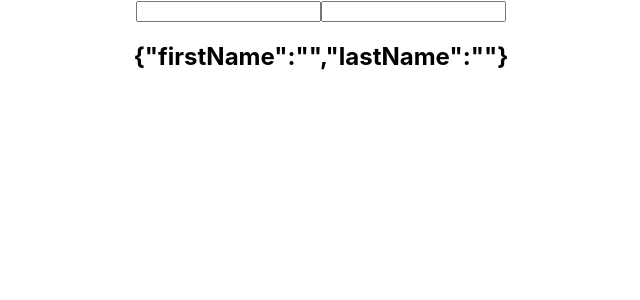
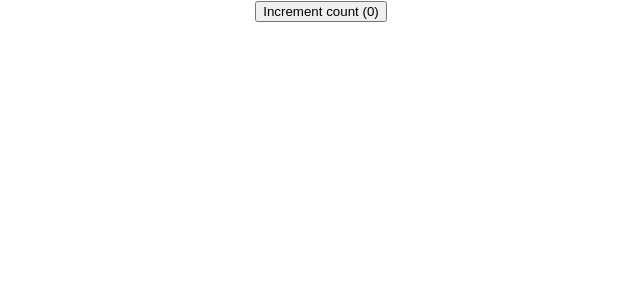
Before and after one commit to codingbyfreddish/react-app, a React (Create React App) app in the folder my-app/: page / in a window 1280 px wide. Shown: the top 300 px of the page, without its empty margins (319-959 px from the left). Built offline with nearby package versions, Linux system fonts and the light colour scheme.

Commit message:
add UseEffectCounter.js /components

```diff
--- a/my-app/src/App.js
+++ b/my-app/src/App.js
@@ -1,10 +1,11 @@
 import logo from './logo.svg';
 import './App.css';
-import UseStateWithObjects from './components/UseStateWithObjects';
+import UseEffectCounter from './components/UseEffectCounter';
+
 function App() {
   return (
     <div className="App">
-      <UseStateWithObjects />
+      <UseEffectCounter />
     </div>
   );
 }
--- /dev/null
+++ b/my-app/src/components/UseEffectCounter.js
@@ -0,0 +1,19 @@
+import React, {useState, useEffect} from 'react'
+
+function UseEffectCounter() {
+  const [count, setCount] = useState(0)
+  useEffect(() => {
+    document.title = count;
+  })
+  return (
+    <div>
+      <button onClick={
+        () => setCount(count => count + 1)
+      }>
+        Increment count ({count})
+      </button>
+    </div>
+  )
+}
+
+export default UseEffectCounter
```
